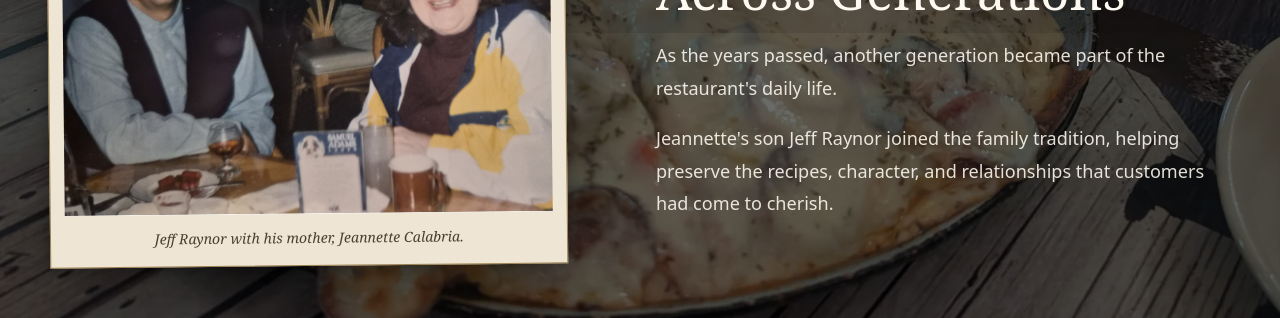
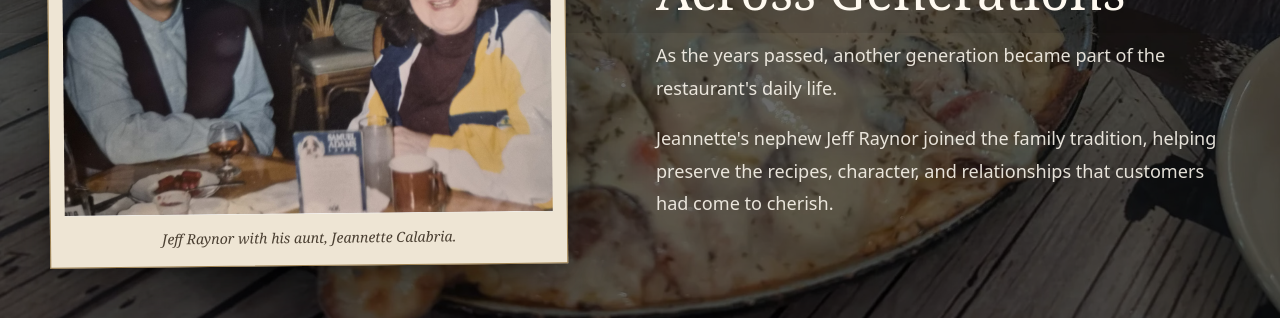
Before and after one commit to Sethysan/coccia-site, a Vue app: page /about in a window 1280 px wide. Shown: the part 6600-6918 px from the top of the page. Built offline with nearby package versions, Linux system fonts and the light colour scheme; a web font is replaced by a local one.

Commit message:
typo correction

```diff
--- a/src/Content/cocciaStory.js
+++ b/src/Content/cocciaStory.js
@@ -140,12 +140,12 @@ export const cocciaStory = {
             title: "A Tradition Shared Across Generations",
             paragraphs: [
                 "As the years passed, another generation became part of the restaurant's daily life.",
-                "Jeannette's son Jeff Raynor joined the family tradition, helping preserve the recipes, character, and relationships that customers had come to cherish."
+                "Jeannette's nephew Jeff Raynor joined the family tradition, helping preserve the recipes, character, and relationships that customers had come to cherish."
             ],
             image: jeffJeanette,
-            alt: "Jeff Raynor seated with his mother Jeannette Calabria",
+            alt: "Jeff Raynor seated with his aunt Jeannette Calabria",
             caption:
-                "Jeff Raynor with his mother, Jeannette Calabria.",
+                "Jeff Raynor with his aunt, Jeannette Calabria.",
             layout: "left"
         },
 
```
